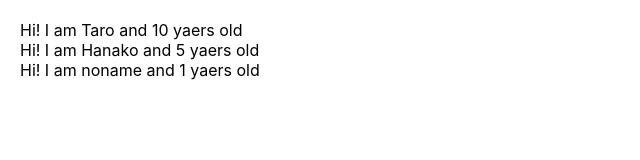
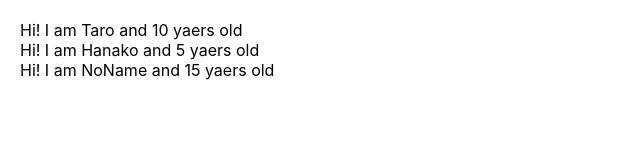
Before and after one commit to hinoko512/udemy-react-redux-appllication, a React (Create React App) app: page / in a window 1280 px wide. Shown: the top 160 px of the page, without its empty margins (0-640 px from the left). Built offline with nearby package versions, Linux system fonts and the light colour scheme.

Commit message:
learn prop-types

```diff
--- a/src/App.js
+++ b/src/App.js
@@ -1,10 +1,11 @@
 import React from 'react';
+import PropTypes from 'prop-types';
 
 const App = () => {
   const profiles = [
     { name: "Taro", age: 10},
     { name: "Hanako", age: 5 },
-    { name: "noname"}
+    { name: "NoName", age: 15}
   ]
   return (
     <div style={{"padding": "20px"}}>
@@ -21,8 +22,9 @@ const User = (props) => {
   )
 }
 
-User.defaultProps = {
-  age: 1
+User.propTypes = {
+  name: PropTypes.string,
+  age: PropTypes.number.isRequired
 }
 
 export default App;
```
